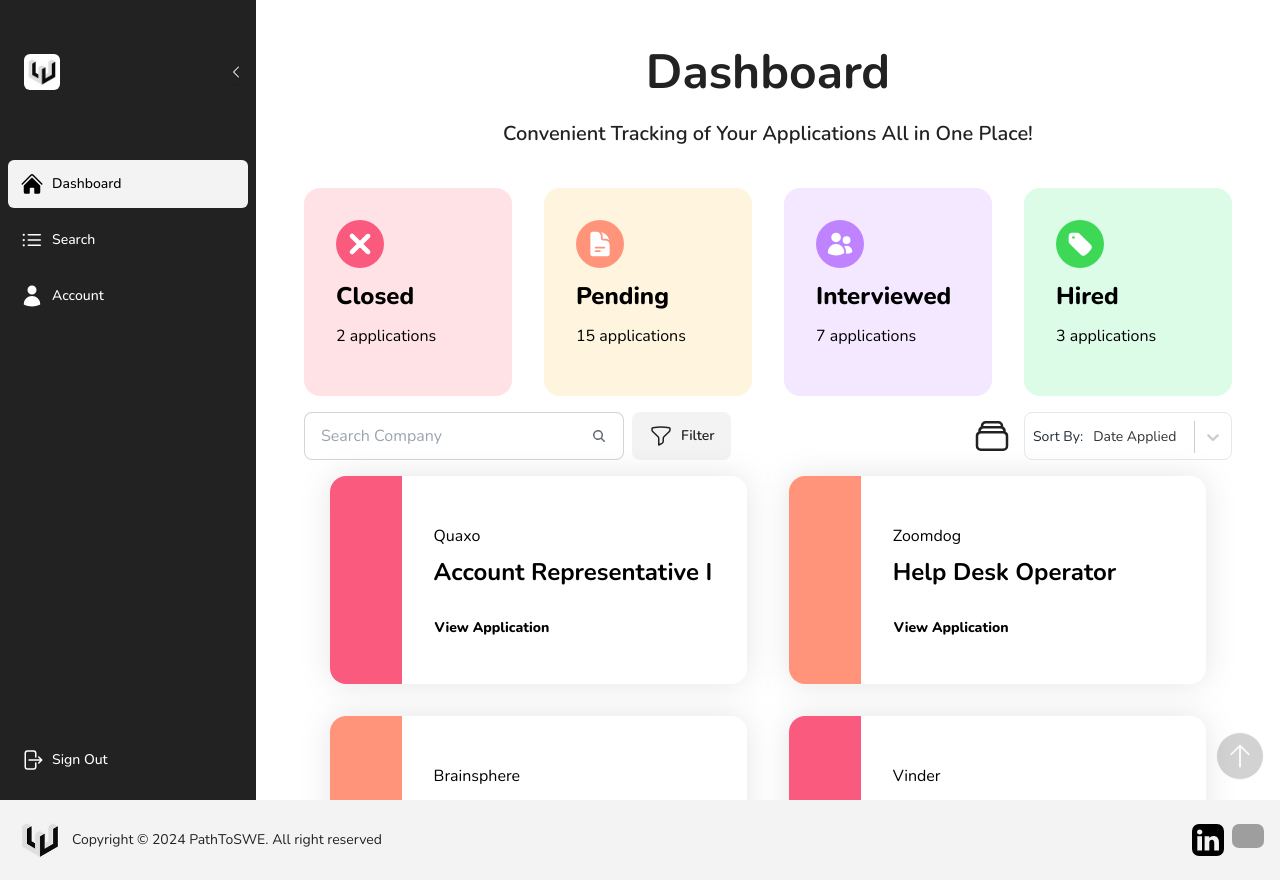
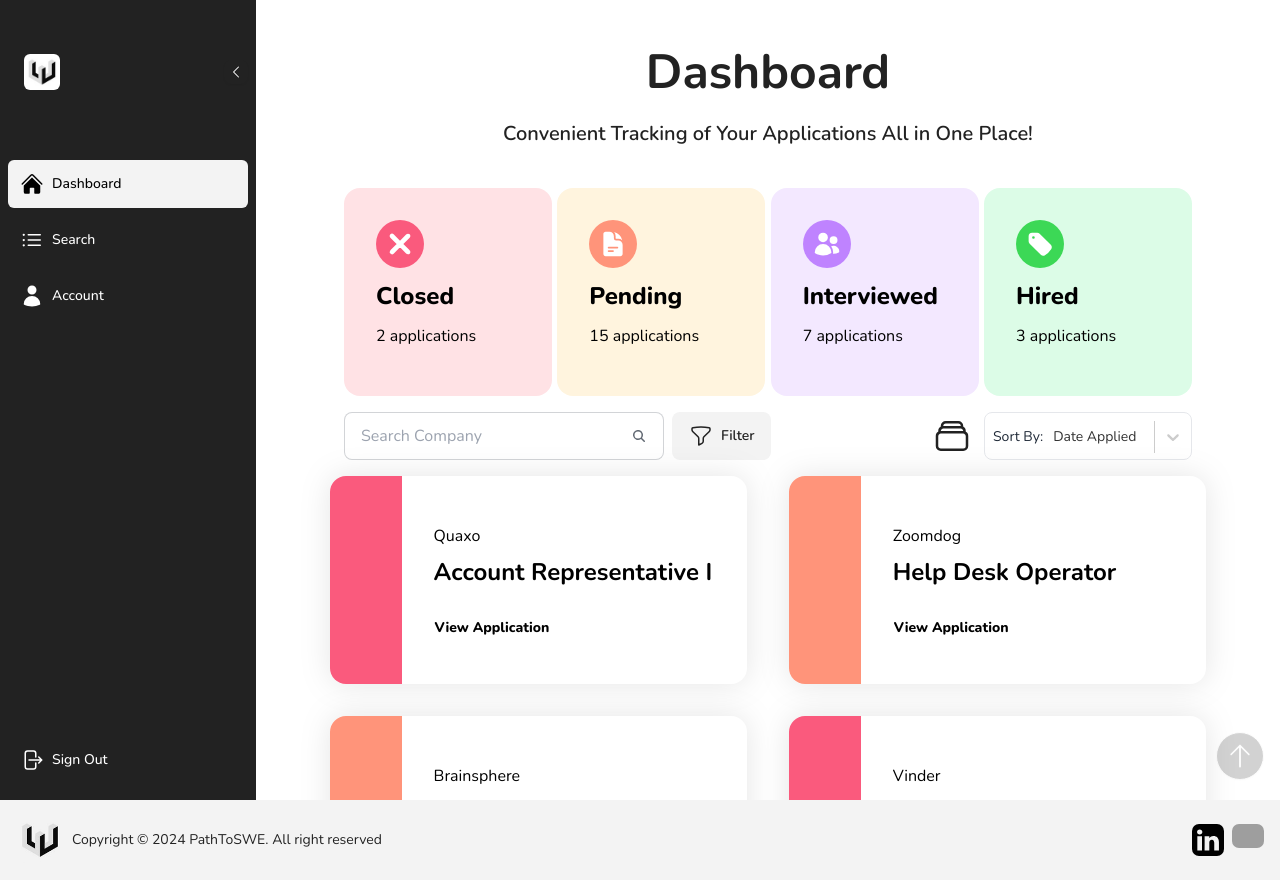
Before and after one commit to zachkfan/pathtoswe, a Next.js app: page /dashboard in a window 1280 px wide. Built offline with nearby package versions, Linux system fonts and the light colour scheme; grey boxes are pictures that could not be loaded; a web font is replaced by a local one.

Commit message:
styling update to dashboard

```diff
--- a/src/app/ui/dashboard/search_bar_and_table.tsx
+++ b/src/app/ui/dashboard/search_bar_and_table.tsx
@@ -19,7 +19,7 @@ const SearchBarAndTable = () => {
 
   return (
     <>
-      <div className="flex justify-between w-full my-4">
+      <div className="flex justify-between w-full my-4 px-10">
         <SortingCard
           status="Closed"
           icon={XMarkIcon}
@@ -49,7 +49,7 @@ const SearchBarAndTable = () => {
           iconBgColor="#3CD856"
         />
       </div>
-      <div className="flex flex-row items-center w-full justify-between">
+      <div className="flex flex-row items-center w-full justify-between px-10">
         <SearchBar setSearch={setSearch} isDashboard={true} />
         <div className="flex flex-row items-center gap-3">
           <Toggle cardView={cardView} setCardView={setCardView} />
--- a/src/app/ui/search/tabs.tsx
+++ b/src/app/ui/search/tabs.tsx
@@ -3,7 +3,7 @@ import SearchAndTable from "@/app/ui/search/search_bar_and_table";
 
 const Tabs = () => {
   return (
-    <div role="tablist" className="tabs tabs-bordered pl-10">
+    <div role="tablist" className="tabs tabs-bordered px-10">
       <input
         type="radio"
         name="my_tabs_1"
```
Also changed, not shown: 1 other file (tests, documents, lock files or other folders).
